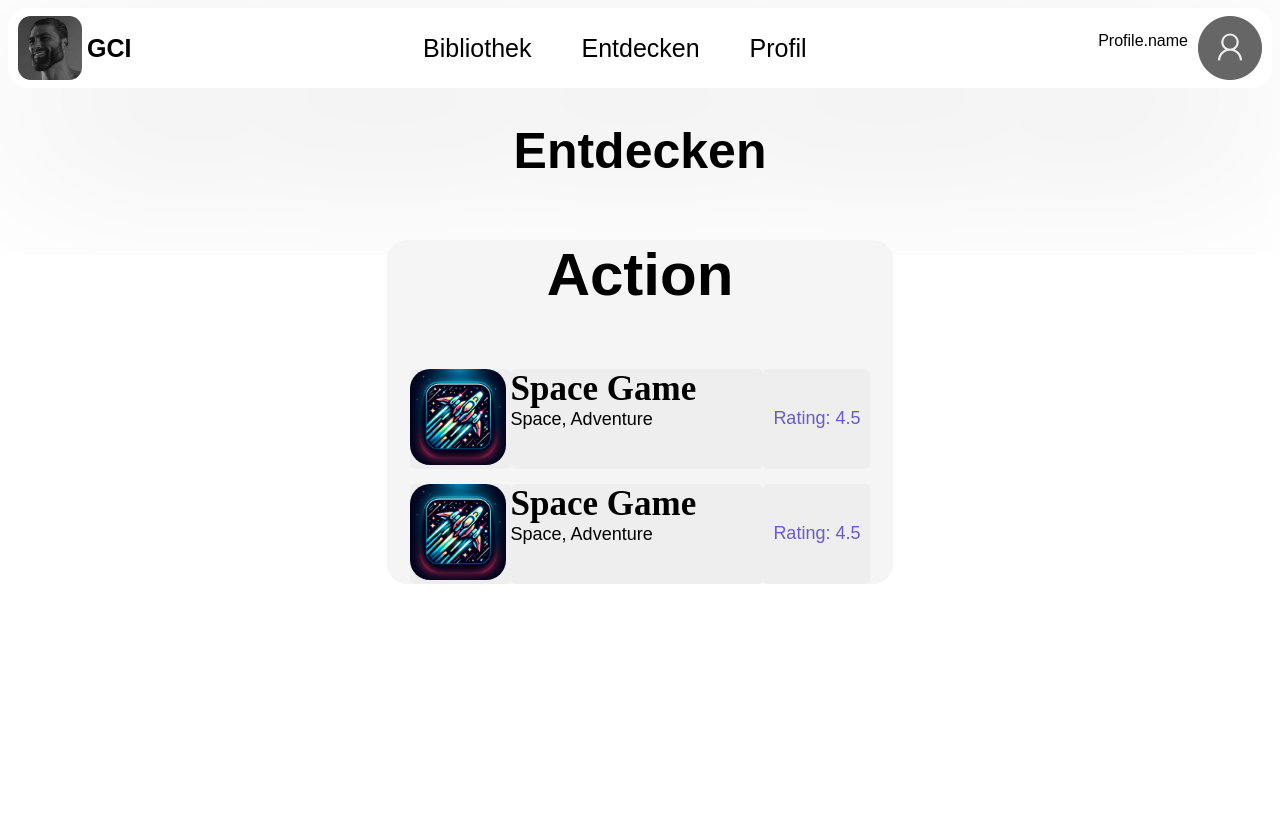
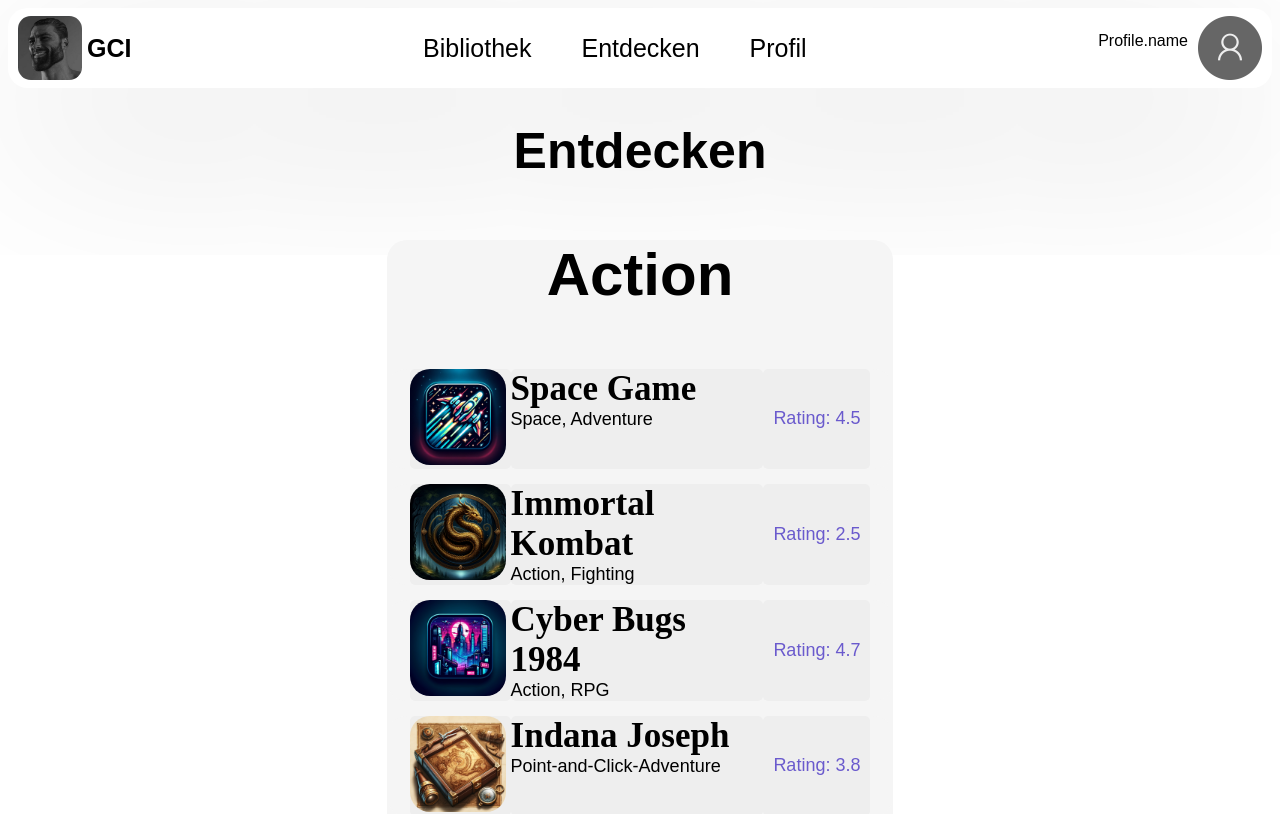
Before and after one commit to ArchdragonPeak/gc_industries, a Vue app in the folder frontend/: page /discover in a window 1280 px wide. Shown: the top 814 px of the page. Built offline with nearby package versions, Linux system fonts and the light colour scheme.

Commit message:
fixed gameschema unnecessary express server, added example games, fixed server.js

```diff
--- a/frontend/src/views/DiscoverView.vue
+++ b/frontend/src/views/DiscoverView.vue
@@ -14,20 +14,30 @@ export default{
     data() {
         return {
             games: [
-                {
-                    name: "Space Game",
-                    gameID: 1,
-                    tags: "Space, Adventure",
-                    bewertung: "4.5",
-                    gamelogo: "./img/rndicon1.webp"
-                },
-                {
-                    name: "Space Game",
-                    gameID: 2,
-                    tags: "Space, Adventure",
-                    bewertung: "4.5",
-                    gamelogo: "./img/rndicon1.webp"
-                }
+            {
+                "name":"Space Game","gameID":"1", "tags":"Space, Adventure","bewertung":"4.5", "gamelogo": "./img/rndicon1.webp"
+            },
+            {
+                "name":"Immortal Kombat","gameID":"2", "tags":"Action, Fighting","bewertung":"2.5", "gamelogo": "./img/rndicon2.webp"
+            },
+            {
+                "name":"Cyber Bugs 1984","gameID":"3", "tags":"Action, RPG","bewertung":"4.7", "gamelogo": "./img/rndicon3.webp"
+            },
+            {
+                "name":"Indana Joseph","gameID":"4", "tags":"Point-and-Click-Adventure","bewertung":"3.8", "gamelogo": "./img/rndicon4.webp"
+            },
+            {
+                "name":"Suka Striker","gameID":"5", "tags":"FPS, Multiplayer","bewertung":"2.9", "gamelogo": "./img/rndicon5.webp"
+            },
+            {
+                "name":"Space Game 2","gameID":"6", "tags":"Action","bewertung":"4.1", "gamelogo": "./img/rndicon1.webp"
+            },
+            {
+                "name":"Immortal Kombat 2","gameID":"7", "tags":"Action","bewertung":"4.5", "gamelogo": "./img/rndicon2.webp"
+            },
+            {
+                "name":"Cyber Bugs 1985","gameID":"8", "tags":"Action","bewertung":"4.5", "gamelogo": "./img/rndicon3.webp"
+            },
             ]
         }
     }
```
Also changed, not shown: 2 other files (tests, documents, lock files or other folders).
